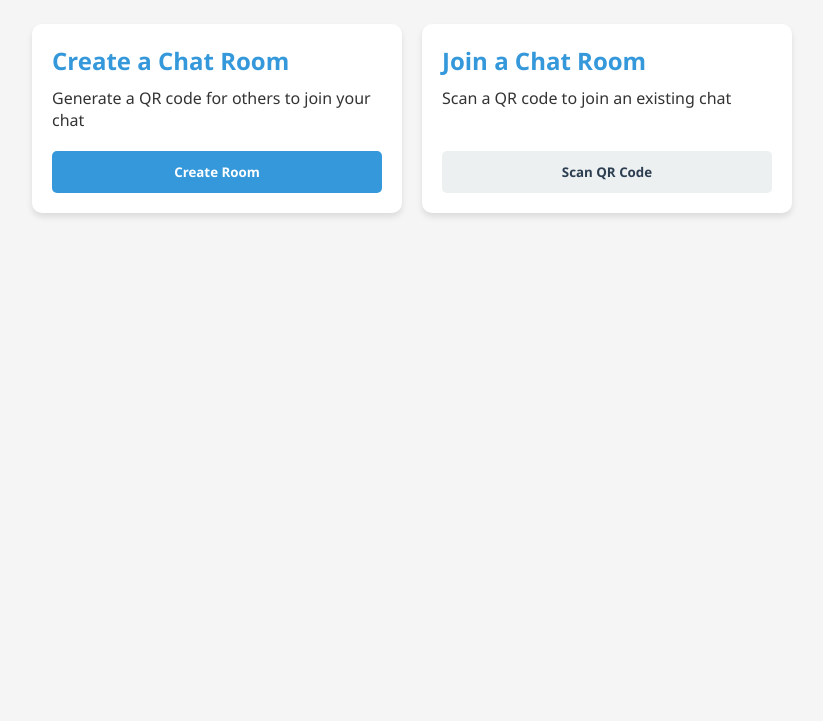
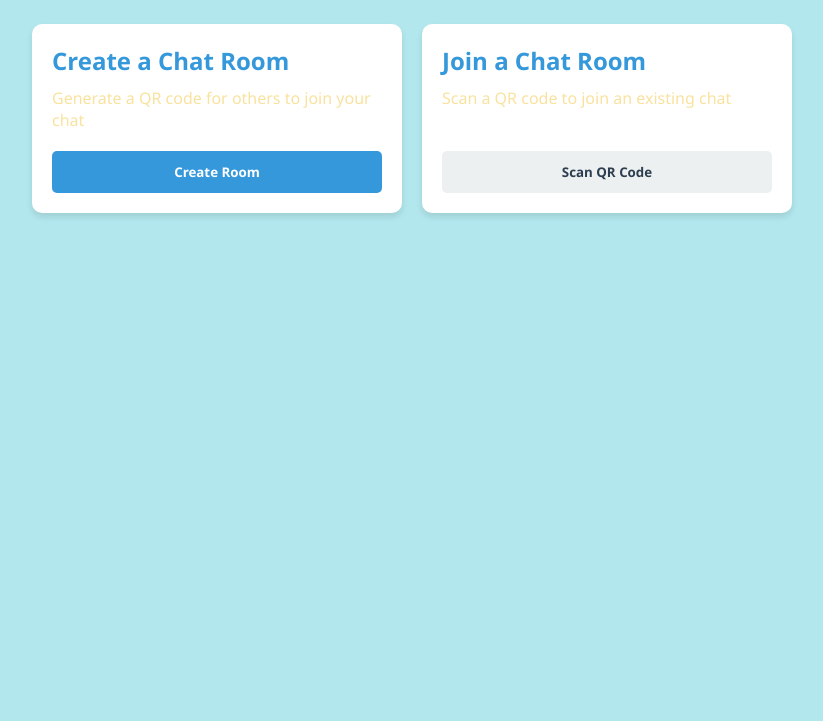
Before and after one commit to kashsuks/lockdown-winners, a website: page public/index.html in a window 1280 px wide. Shown: the part 79-800 px from the top of the page, without its empty margins (228-1051 px from the left). Drawn offline with nearby package versions, Linux system fonts and the light colour scheme; no server answers.

Commit message:
colours change

```diff
--- a/public/styles.css
+++ b/public/styles.css
@@ -6,8 +6,8 @@
   }
 
   body {
-    background-color: #f5f5f5;
-    color: #333;
+    background-color: #b2e7ed;
+    color: #f9e29e;
   }
 
   .container {
```
